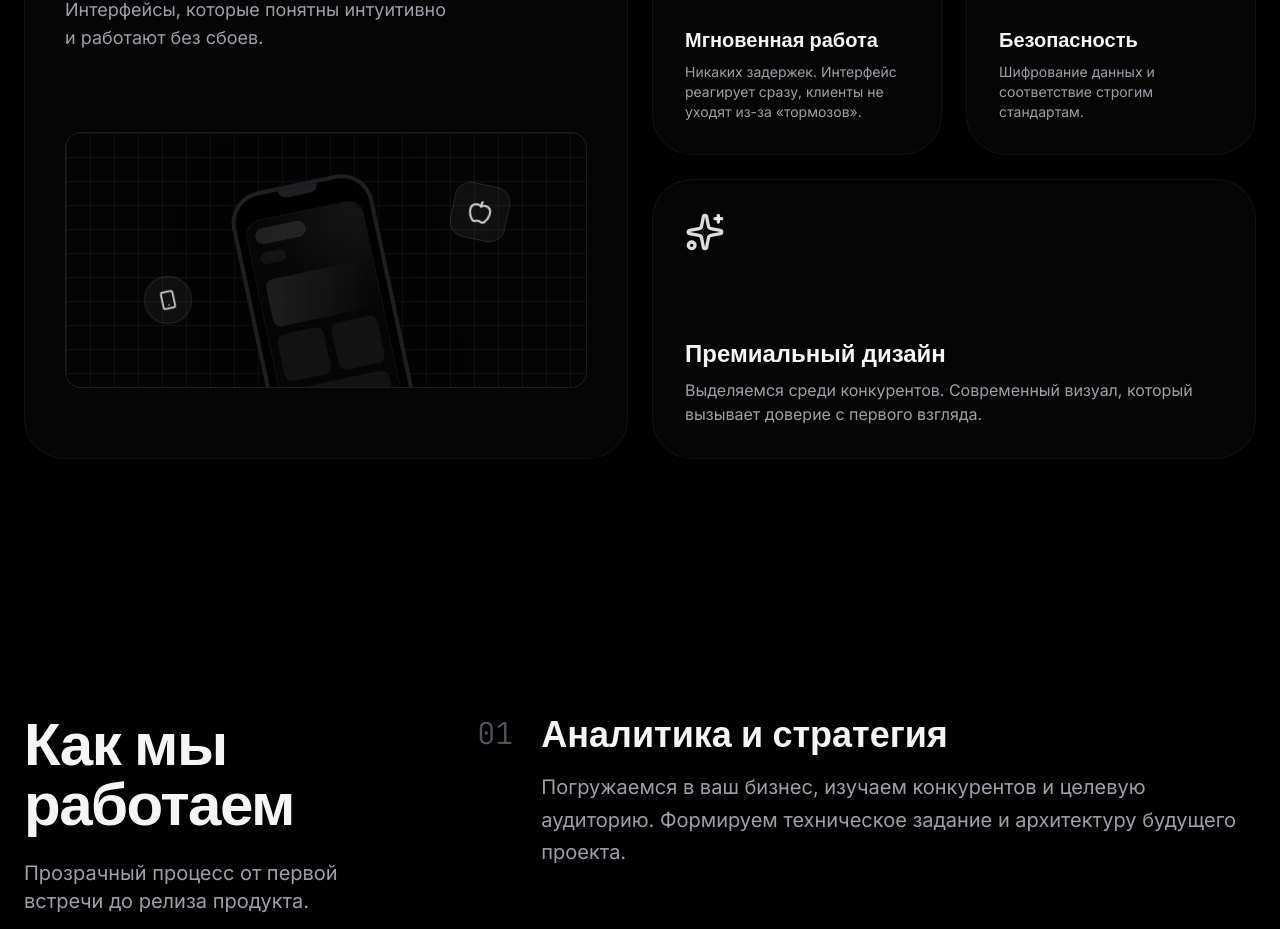
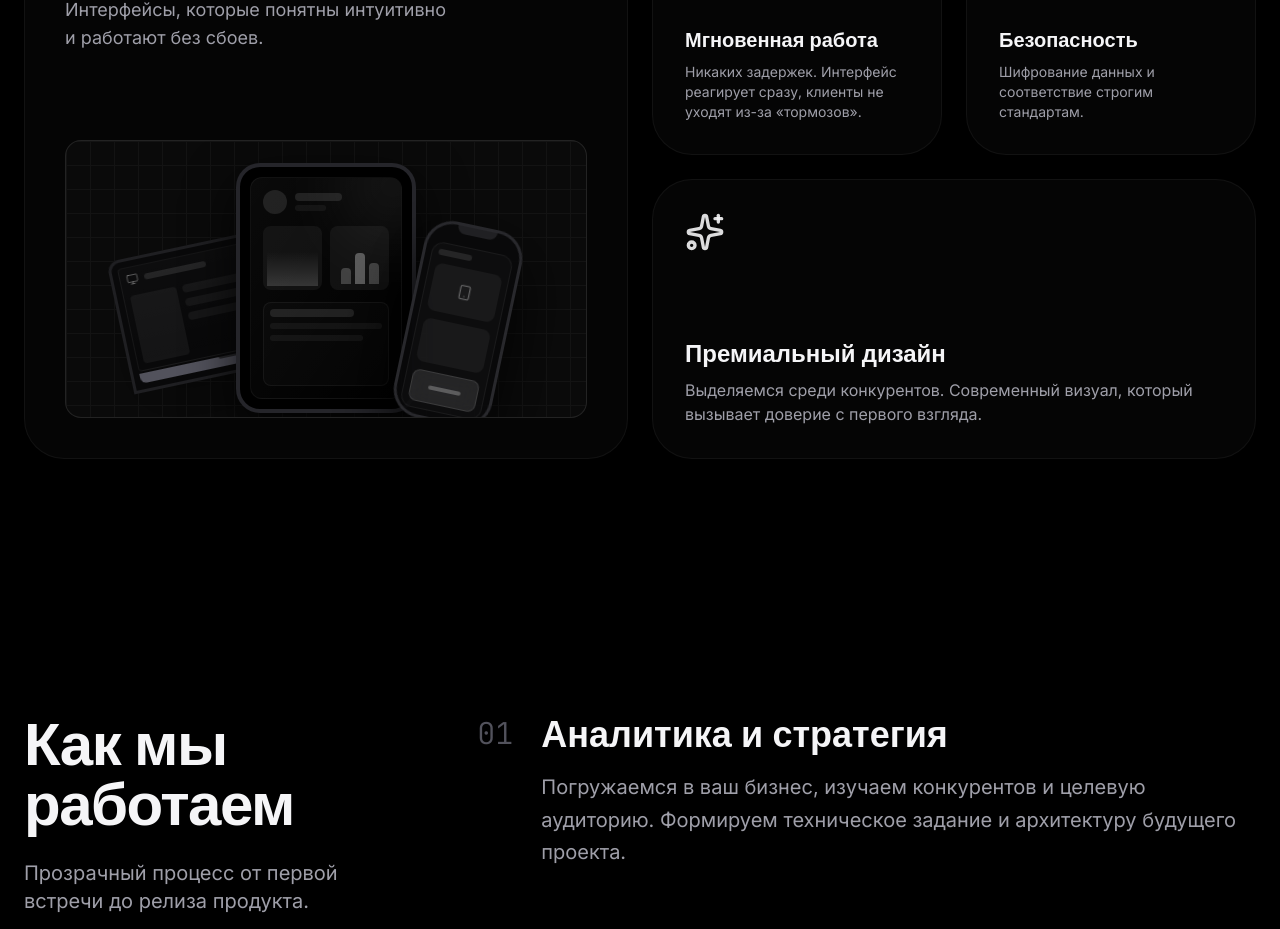
Before and after one commit to echopro-create/techno-bechno, a Next.js app: page / in a window 1280 px wide. Shown: the part 1780-2709 px from the top of the page. Built offline with nearby package versions, Linux system fonts and the light colour scheme.

Commit message:
feat(ui): upgrade native experience to premium multi-device cluster graphic

```diff
--- a/components/Features.tsx
+++ b/components/Features.tsx
@@ -5,48 +5,111 @@ import { SpotlightCard } from './SpotlightCard';
 
 function NativeExperienceGraphic() {
   return (
-    <div className="mt-8 md:mt-10 relative h-48 md:h-64 w-full overflow-hidden rounded-2xl border border-white/10 flex items-center justify-center bg-black/20 group">
-      <div className="absolute inset-0 bg-[radial-gradient(ellipse_at_center,_var(--tw-gradient-stops))] from-zinc-500/10 via-transparent to-transparent opacity-100"></div>
+    <div className="mt-8 md:mt-12 relative h-64 md:h-[22rem] w-full overflow-hidden rounded-2xl border border-white/10 flex items-center justify-center bg-[#0a0a0a] group perspective-[1000px]">
+      {/* Background Glow */}
+      <div className="absolute inset-0 bg-[radial-gradient(ellipse_at_center,_var(--tw-gradient-stops))] from-zinc-500/10 via-transparent to-transparent opacity-100 transition-opacity duration-1000 group-hover:from-zinc-400/15"></div>
 
       {/* Background Grid */}
       <div
-        className="absolute inset-0 opacity-[0.06]"
+        className="absolute inset-0 opacity-[0.04]"
         style={{
-          backgroundImage:
-            'linear-gradient(rgba(255,255,255,1) 1px, transparent 1px), linear-gradient(90deg, rgba(255,255,255,1) 1px, transparent 1px)',
+          backgroundImage: 'linear-gradient(rgba(255,255,255,1) 1px, transparent 1px), linear-gradient(90deg, rgba(255,255,255,1) 1px, transparent 1px)',
           backgroundSize: '24px 24px',
         }}
       />
 
-      {/* Abstract Phone Frame */}
-      <div className="relative z-10 w-28 md:w-36 h-56 md:h-72 rounded-[2rem] border-[4px] border-zinc-700/50 bg-black/80 shadow-[0_0_50px_rgba(0,0,0,0.5)] flex flex-col p-2 transform rotate-[-12deg] translate-y-12 md:translate-y-16 transition-all duration-700 ease-out group-hover:rotate-0 group-hover:translate-y-4">
-        {/* Dynamic Island Mock */}
-        <div className="absolute top-0 inset-x-0 h-4 flex justify-center">
-          <div className="w-10 h-2 rounded-b-xl bg-zinc-700/50 absolute top-0"></div>
+      <div className="relative w-full h-full flex flex-col items-center justify-center transform-style-preserve-3d transition-all duration-700 ease-out group-hover:scale-[1.03]">
+
+        {/* MACBOOK (Left/Back) */}
+        <div className="absolute z-10 left-[8%] md:left-[10%] top-[40%] md:top-[35%] w-[130px] md:w-[220px] h-[80px] md:h-[135px] rounded-t-lg md:rounded-t-xl border-[2px] md:border-[3px] border-zinc-700/40 bg-zinc-950/90 shadow-2xl flex flex-col p-1 md:p-1.5 transform -rotate-12 transition-all duration-700 group-hover:-rotate-6 group-hover:-translate-y-3 backdrop-blur-md">
+          <div className="flex-1 rounded-sm border border-white/5 bg-gradient-to-b from-white/[0.02] to-transparent p-1.5 flex flex-col gap-1 md:gap-1.5 relative overflow-hidden">
+
+             <div className="flex items-center gap-1.5 mb-1">
+                <Monitor className="size-2 md:size-3 text-white/30" />
+                <div className="h-1 md:h-1.5 w-1/3 rounded-full bg-white/10"></div>
+             </div>
+             <div className="flex gap-1 md:gap-1.5 h-full">
+               <div className="w-1/4 h-full bg-white/5 rounded-sm"></div>
+               <div className="flex-1 flex flex-col gap-1 md:gap-1.5">
+                 <div className="h-1.5 md:h-2 w-full bg-white/5 rounded-sm"></div>
+                 <div className="h-1.5 md:h-2 w-full bg-white/5 rounded-sm"></div>
+                 <div className="h-1.5 md:h-2 w-2/3 bg-white/5 rounded-sm"></div>
+               </div>
+             </div>
+          </div>
+          {/* Keyboard base */}
+          <div className="h-1.5 md:h-2.5 mt-0.5 bg-zinc-600 rounded-b-sm md:rounded-b-md relative">
+            <div className="absolute top-0 left-1/2 -translate-x-1/2 w-6 md:w-10 h-[1px] md:h-0.5 bg-zinc-800 rounded-b-sm"></div>
+          </div>
         </div>
 
-        {/* Mock App Content */}
-        <div className="flex-1 mt-4 rounded-[1rem] border border-white/5 bg-white/[0.02] p-2 flex flex-col gap-2 relative overflow-hidden">
-           <div className="absolute -top-10 -right-10 w-24 h-24 bg-white/10 blur-2xl rounded-full"></div>
+        {/* IPAD/TABLET (Center) */}
+        <div className="absolute z-20 left-1/2 -translate-x-1/2 top-[10%] md:top-[8%] w-[120px] md:w-[180px] h-[170px] md:h-[250px] rounded-[1rem] md:rounded-[1.5rem] border-[3px] md:border-[4px] border-zinc-700/60 bg-black shadow-[0_20px_50px_rgba(0,0,0,0.8)] flex flex-col p-1.5 md:p-2.5 transition-transform duration-700 group-hover:-translate-y-6">
+          <div className="flex-1 rounded-lg md:rounded-xl border border-white/5 bg-gradient-to-br from-white/[0.04] to-transparent p-2 md:p-3 flex flex-col gap-2 md:gap-3 relative overflow-hidden">
+            <div className="absolute -top-10 -right-10 w-24 h-24 bg-white/10 blur-2xl rounded-full"></div>
 
-           <div className="h-4 w-1/2 rounded-full bg-white/10 relative z-10"></div>
-           <div className="h-3 w-1/4 rounded-full bg-white/5 relative z-10 mb-2"></div>
+            <div className="flex items-center gap-2">
+              <div className="w-4 h-4 md:w-6 md:h-6 rounded-full bg-white/10"></div>
+              <div className="flex flex-col gap-1 flex-1">
+                <div className="h-1.5 md:h-2 w-1/2 rounded-full bg-white/10"></div>
+                <div className="h-1 md:h-1.5 w-1/3 rounded-full bg-white/5"></div>
+              </div>
+            </div>
 
-           <div className="h-12 rounded-lg bg-gradient-to-r from-white/10 to-transparent relative z-10"></div>
-           <div className="flex gap-2 relative z-10">
-             <div className="flex-1 h-12 rounded-lg bg-white/5"></div>
-             <div className="flex-1 h-12 rounded-lg bg-white/5"></div>
+            <div className="grid grid-cols-2 gap-1.5 md:gap-2">
+              <div className="h-10 md:h-16 rounded-md md:rounded-lg bg-white/5 relative overflow-hidden flex items-end p-1">
+                 <div className="w-full h-[60%] bg-gradient-to-t from-white/15 to-transparent"></div>
+              </div>
+              <div className="h-10 md:h-16 rounded-md md:rounded-lg bg-white/5 flex items-end justify-center gap-1 p-1 md:p-1.5">
+                 <div className="w-1.5 md:w-2.5 h-[30%] bg-white/20 rounded-t-sm group-hover:h-[60%] transition-all duration-500"></div>
+                 <div className="w-1.5 md:w-2.5 h-[60%] bg-white/30 rounded-t-sm group-hover:h-[90%] transition-all duration-700"></div>
+                 <div className="w-1.5 md:w-2.5 h-[40%] bg-white/20 rounded-t-sm group-hover:h-[70%] transition-all duration-300"></div>
+              </div>
+            </div>
+
+            <div className="flex-1 rounded-md md:rounded-lg bg-white/[0.02] border border-white/5 p-1.5 flex flex-col gap-1.5">
+               <div className="h-1.5 md:h-2 w-3/4 rounded-full bg-white/10"></div>
+               <div className="h-1 md:h-1.5 w-full rounded-full bg-white/5"></div>
+               <div className="h-1 md:h-1.5 w-5/6 rounded-full bg-white/5"></div>
+            </div>
+          </div>
+        </div>
+
+        {/* IPHONE (Right/Front) */}
+        <div className="absolute z-30 right-[8%] md:right-[15%] top-[40%] md:top-[30%] w-[70px] md:w-[100px] h-[140px] md:h-[200px] rounded-[1.2rem] md:rounded-[1.8rem] border-[3px] border-zinc-500/30 bg-zinc-950/80 backdrop-blur-xl shadow-[0_30px_60px_rgba(0,0,0,0.9)] flex flex-col p-1 md:p-1.5 transform rotate-12 transition-all duration-700 group-hover:rotate-6 group-hover:-translate-y-8">
+          <div className="absolute top-0 inset-x-0 h-3 md:h-4 flex justify-center z-10">
+            <div className="w-6 md:w-10 h-1.5 md:h-2 rounded-b-lg md:rounded-b-xl bg-zinc-800/80 absolute top-0"></div>
+          </div>
+          <div className="flex-1 mt-2 md:mt-3.5 rounded-[0.8rem] md:rounded-xl border border-white/5 bg-white/[0.02] p-1.5 flex flex-col gap-1.5 md:gap-2 relative overflow-hidden">
+             <div className="h-1 md:h-1.5 w-1/2 rounded-full bg-white/10 relative z-10"></div>
+
+             <div className="h-8 md:h-12 rounded-lg bg-white/5 relative z-10 flex items-center justify-center">
+                 <Smartphone className="size-3 md:size-4 text-white/30" />
+             </div>
+
+             <div className="flex-1 rounded-lg bg-white/5"></div>
+
+             <div className="h-5 md:h-8 border border-white/10 rounded-lg bg-white/10 flex items-center justify-center backdrop-blur-md relative z-10">
+               <div className="h-1 w-1/2 rounded-full bg-white/50 animate-pulse"></div>
+             </div>
+          </div>
+        </div>
+
+        {/* Floating Code Snippet Card */}
+        <div className="absolute z-40 left-[15%] md:left-[22%] bottom-[12%] md:bottom-[15%] w-28 md:w-40 rounded-lg md:rounded-xl border border-white/10 bg-black/60 backdrop-blur-md shadow-2xl p-2 md:p-3 transform -rotate-6 transition-all duration-700 group-hover:-rotate-12 group-hover:-translate-y-4 opacity-0 group-hover:opacity-100 scale-95 group-hover:scale-100">
+           <div className="flex items-center gap-1 md:gap-1.5 mb-1.5 md:mb-2">
+             <div className="w-1.5 h-1.5 md:w-2 md:h-2 rounded-full bg-red-400"></div>
+             <div className="w-1.5 h-1.5 md:w-2 md:h-2 rounded-full bg-yellow-400"></div>
+             <div className="w-1.5 h-1.5 md:w-2 md:h-2 rounded-full bg-green-400"></div>
            </div>
-           <div className="h-8 rounded-lg bg-white/5 relative z-10"></div>
+           <div className="space-y-1 md:space-y-1.5">
+             <div className="h-1 md:h-1.5 w-full bg-blue-400/30 rounded-full"></div>
+             <div className="h-1 md:h-1.5 w-3/4 bg-purple-400/30 rounded-full ml-1 md:ml-2"></div>
+             <div className="h-1 md:h-1.5 w-4/5 bg-zinc-400/30 rounded-full ml-1 md:ml-2"></div>
+             <div className="h-1 md:h-1.5 w-1/2 bg-zinc-400/30 rounded-full"></div>
+           </div>
         </div>
-      </div>
 
-      {/* Floating Elements */}
-      <div className="absolute top-[20%] right-[15%] w-12 h-12 md:w-14 md:h-14 rounded-2xl border border-white/10 bg-white/[0.03] backdrop-blur-md shadow-2xl flex items-center justify-center transform rotate-12 transition-transform duration-700 group-hover:rotate-[-5deg] group-hover:-translate-y-2">
-        <Apple className="size-5 md:size-6 text-zinc-300" />
-      </div>
-      <div className="absolute bottom-[25%] left-[10%] md:left-[15%] w-10 h-10 md:w-12 md:h-12 rounded-full border border-white/10 bg-white/[0.03] backdrop-blur-md shadow-2xl flex items-center justify-center transform -rotate-12 transition-transform duration-700 group-hover:rotate-12 group-hover:-translate-y-4">
-        <Smartphone className="size-4 md:size-5 text-zinc-300" />
       </div>
     </div>
   );
```
